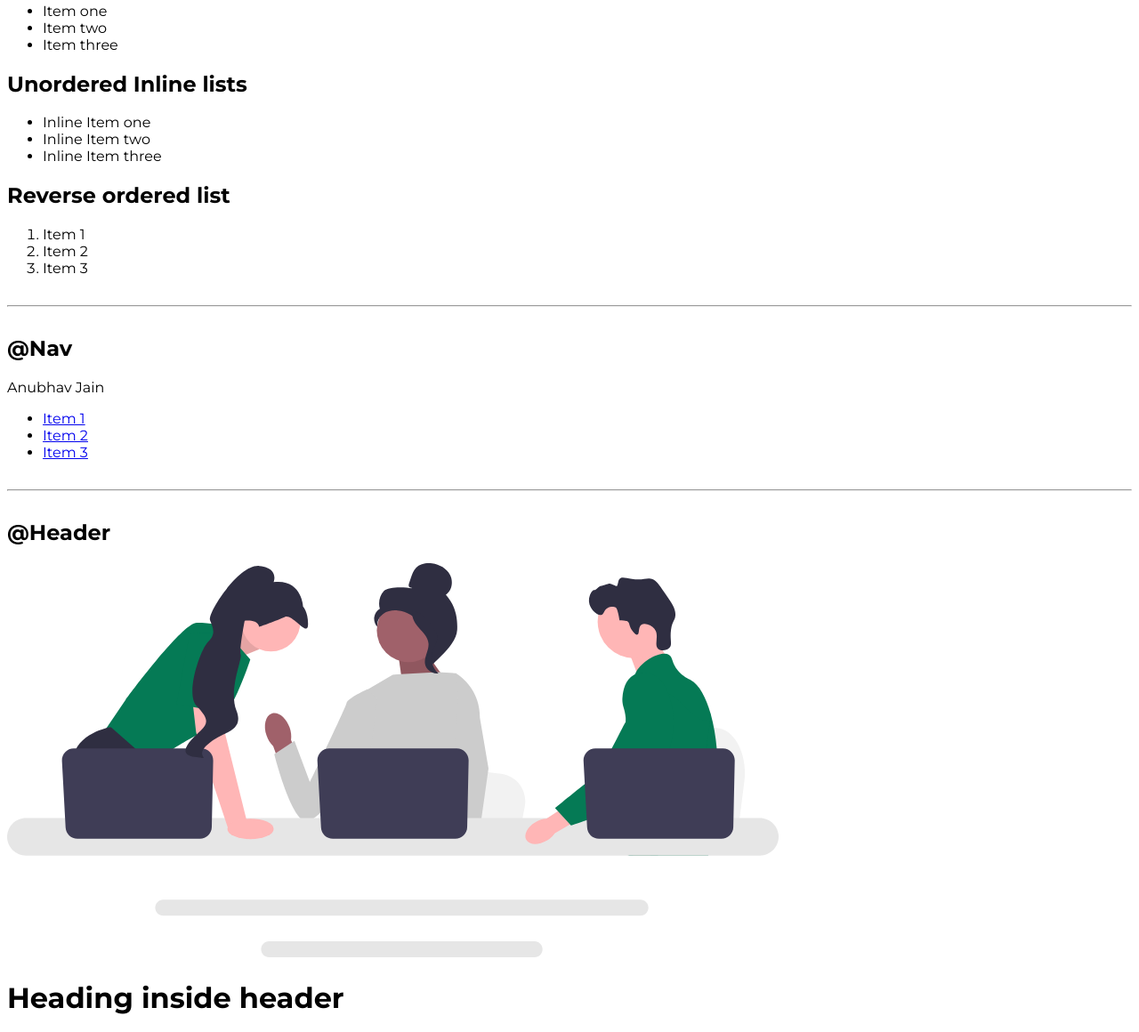
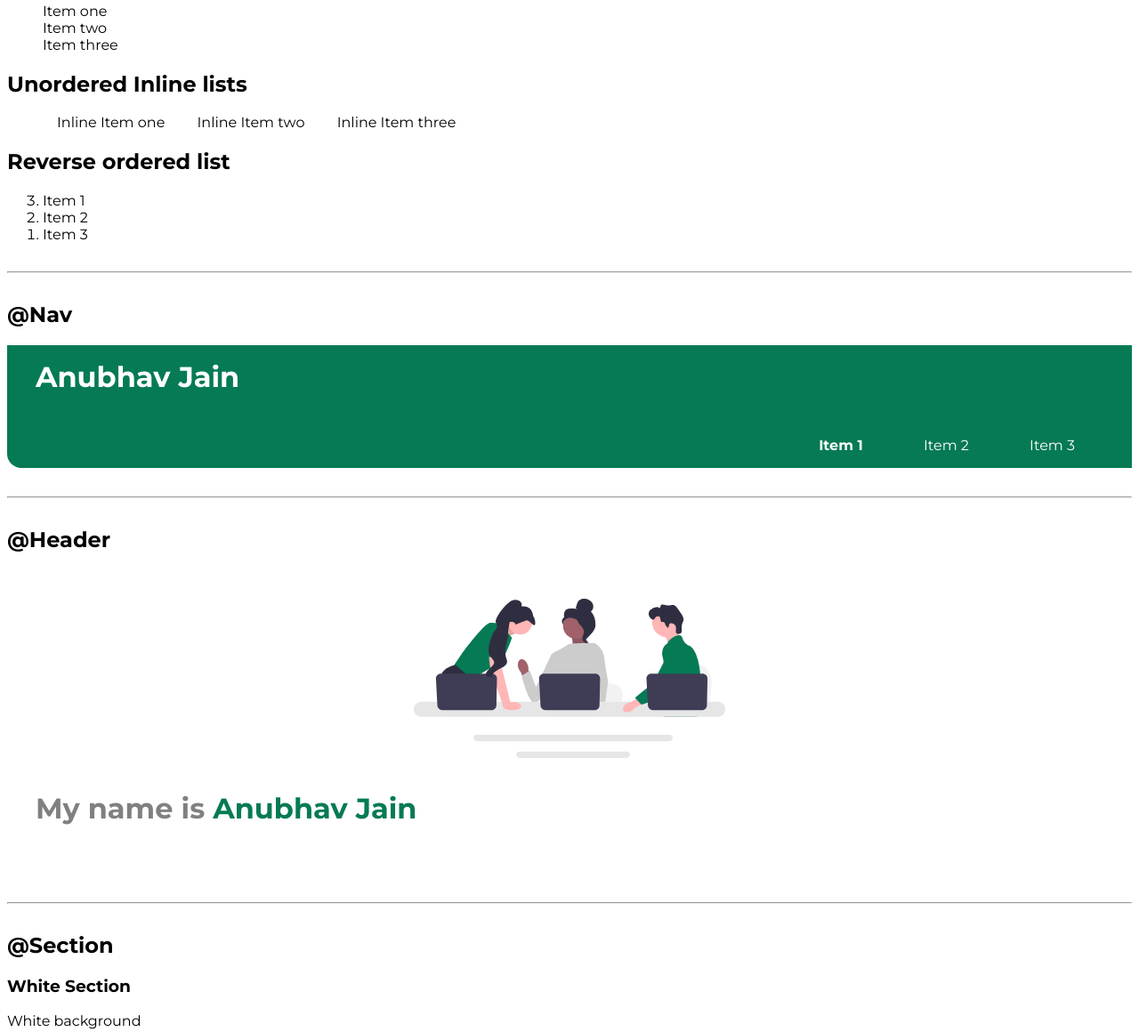
Before and after one commit to anubhav823/neogCampLesson3, a plain HTML site: page index.html in a window 1280 px wide. Shown: the part 816-1976 px from the top of the page at 89% size. Drawn offline with Linux system fonts and the light colour scheme.

Commit message:
Styling till header

```diff
--- a/index.html
+++ b/index.html
@@ -29,45 +29,45 @@
     <h2>@Lists</h2>
     <h2>Unordered Lists</h2>
     <p>We dont want to show bullets. We can remove them in CSS.</p>
-    <ul>
+    <ul class="no-bullet">
         <li>Item one</li>
         <li>Item two</li>
         <li>Item three</li>
     </ul>
     <h2>Unordered Inline lists</h2>
-    <ul>
-        <li>Inline Item one</li>
-        <li>Inline Item two</li>
-        <li>Inline Item three</li>
+    <ul class="no-bullet">
+        <li class="list-inline">Inline Item one</li>
+        <li class="list-inline">Inline Item two</li>
+        <li class="list-inline">Inline Item three</li>
     </ul>
 
     <h2>Reverse ordered list</h2>
-    <ol>
+    <ol reversed>
         <li>Item 1</li>
         <li>Item 2</li>
         <li>Item 3</li>
     </ol>
     <hr>
     <h2>@Nav</h2>
-    <nav>
-        <div>Anubhav Jain</div>
-        <ul>
-            <li>
-                <a href="/">Item 1</a>
+    <nav class="navigation container">
+        <div class="nav-brand">Anubhav Jain</div>
+        <ul class="nav-pills no-bullet">
+            <li class="list-inline">
+                <a class='link link-active' href="/">Item 1</a>
             </li>
-            <li>
-                <a href="/">Item 2</a>
+            <li class="list-inline">
+                <a class='link' href="/">Item 2</a>
             </li>
-            <li>
-                <a href="/">Item 3</a>
+            <li class="list-inline">
+                <a class='link'     href="/">Item 3</a>
             </li>
         </ul>
     </nav>
     <hr>
     <h2>@Header</h2>
-    <header>
-        <img src="images/head.svg" alt='image'/>
-        <h1>Heading inside header</h1>
+    <header class="hero">
+        <img src="images/head.svg" class='hero-img' alt='image'/>
+        <h1 class="hero-heading">My name is <span style="color: var(--primary-color)">Anubhav Jain</span></h1>
     </header>
 
     <hr>
--- a/styles.css
+++ b/styles.css
@@ -2,6 +2,7 @@
 
 :root{
     --primary-color: #057A55;
+    --dark-gray: grey;
 }
 
 body{
@@ -38,3 +39,53 @@ hr{
     border-radius: 0.5rem;
     border: 1px solid var(--primary-color);
 }
+
+/**list styles**/
+.no-bullet{
+    list-style: none;
+}
+
+.list-inline{
+    display: inline;
+    padding: 0rem 1rem;
+}
+
+/**nav**/
+.navigation{
+    background-color: var(--primary-color);
+    color: white;
+    border-bottom-left-radius: 1rem;
+}
+
+.link-active{
+    font-weight: bold;
+}
+.navigation .nav-pills{
+    text-align: right;
+    padding: 1rem;
+}
+
+.nav-brand{
+    font-weight: bold;
+    font-size: 2rem;
+    padding: 1rem;
+}
+.navigation .link{
+    color: white;
+}
+
+/**header**/
+.hero{
+    padding: 2rem;
+}
+
+.hero .hero-img{
+    max-width: 350px;
+    display: block;
+    margin: auto;
+}
+.hero .hero-heading{
+    font-size: 2rem;
+    padding-top: 1rem;
+    color: var(--dark-gray);
+}
```
